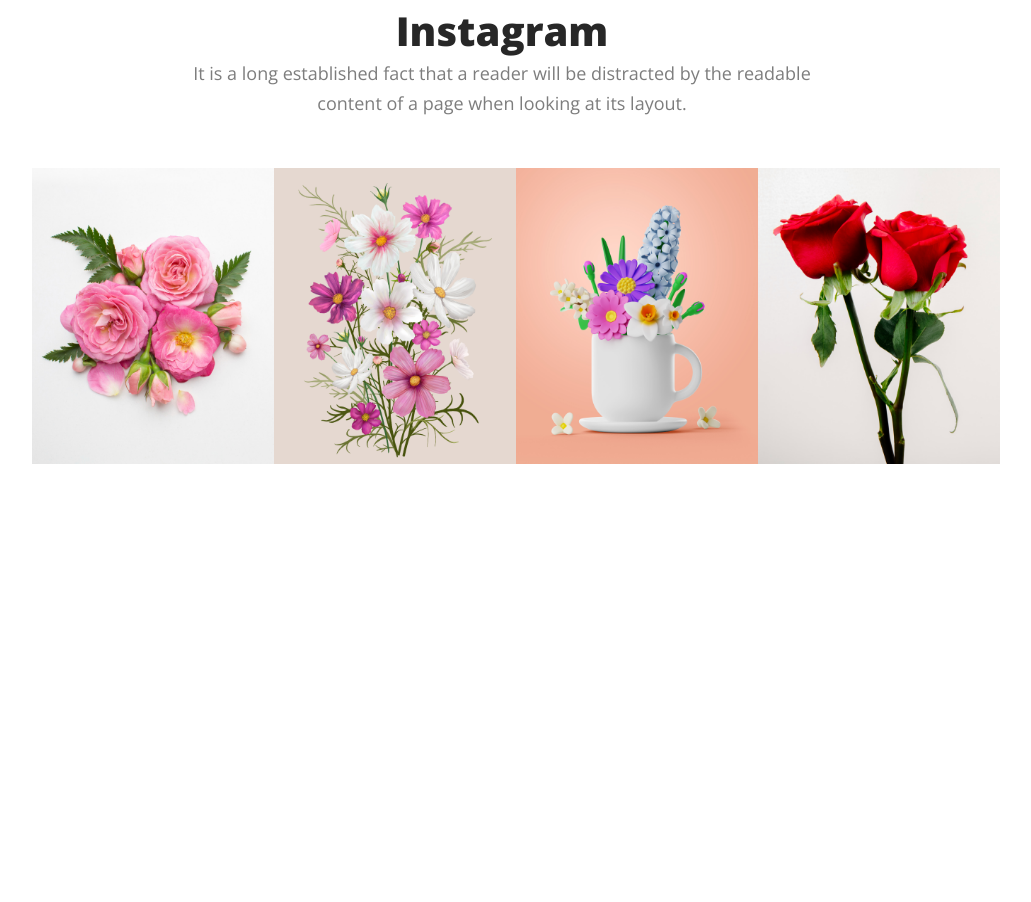
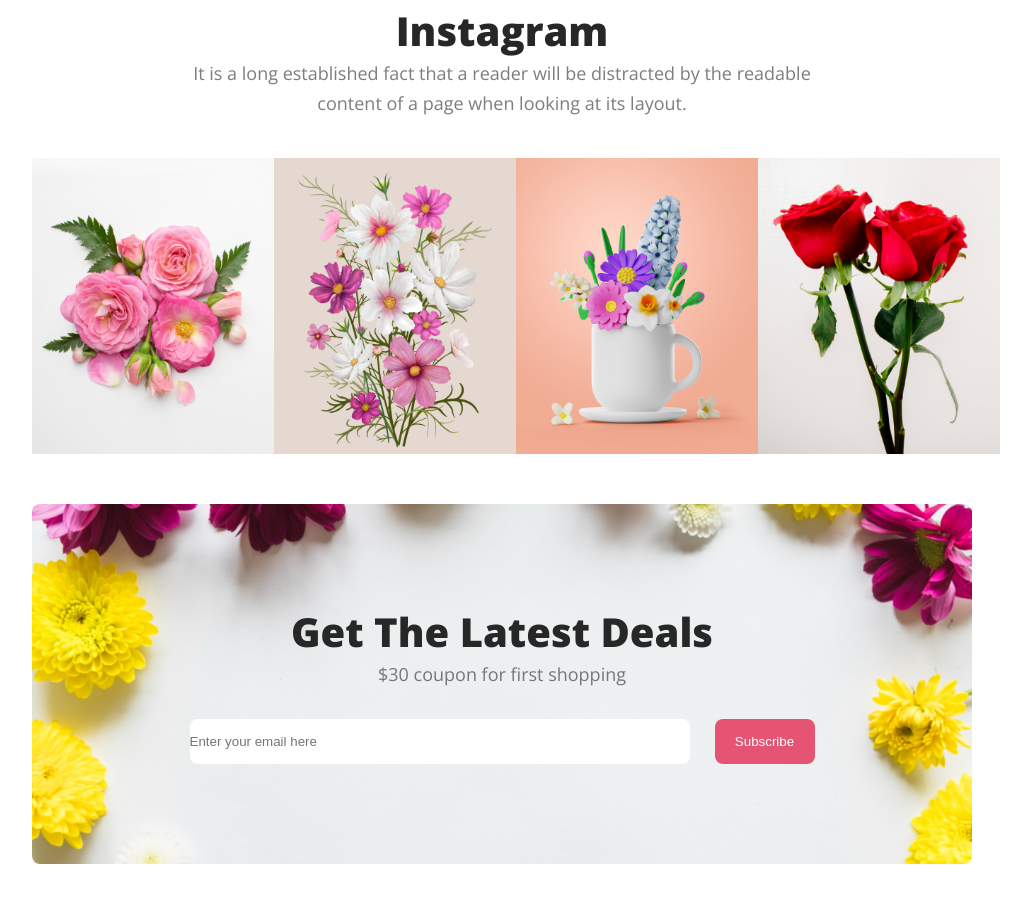
Before and after one commit to Taiful360/Assignment-1, a plain HTML site: page index.html in a window 1280 px wide. Shown: the part 2668-3570 px from the top of the page, without its empty margins (138-1169 px from the left). Before the commit the page ends 3152 px from the top, so only its background shows below. Drawn offline with nearby package versions, Linux system fonts and the light colour scheme.

Commit message:
Latest Deals

```diff
--- a/index.html
+++ b/index.html
@@ -116,7 +116,7 @@
     <section>
         <div class="hot-deal">
             <div class="deal-content">
-                <h3 class="deal-title">Hot Deal ! Sale Up To 25% Off</h3>
+                <h3 class="deal-title">Hot Deal ! Sale Up To 25% <span>Off</span> </h3>
                 <p class="deal-para">It is a long established fact that a reader will be distracted by the readable <br>
                     content of a page when
                     looking at its layout.</p>
@@ -134,7 +134,7 @@
         <div class="instagram-container">
             <div class="instagram-content">
                 <h3>Instagram</h3>
-                <p>It is a long established fact that a reader will be distracted by the readable <br> content of a page
+                <p>It is a long established fact that a reader will be distracted by the readable content of a page
                     when
                     looking at its layout.</p>
             </div>
@@ -147,6 +147,22 @@
             </div>
         </div>
     </section>
+    <div class="latest-deals">
+        <h2>Get The Latest Deals</h2>
+        <p>$30 coupon for first shopping</p>
+        <form class="email-container" action="">
+            <input class="email" type="email" placeholder="Enter your email here">
+            <input class="subscribe" type="button" value="Subscribe">
+        </form>
+
+    </div>
+    <!-- <footer>
+        <div class="footer-container">
+            <h1></h1>
+            <p></p>
+
+        </div>
+    </footer> -->
 </body>
 
 </html>
--- a/styles.css
+++ b/styles.css
@@ -273,6 +273,10 @@ body {
     margin-top: 60px;
 }
 
+.deal-title span {
+    color: #E55473
+}
+
 .deal-title {
     color: #272727;
     font-size: 40px;
@@ -338,4 +342,136 @@ body {
 .instagram-img img {
     width: 242px;
     height: 296px;
+    margin-top: 30px;
 }
+
+.instagram-content p {
+    width: 50%;
+    margin: auto;
+    padding-bottom: 10px;
+}
+
+/* Get The Latest Deals */
+
+/* .latest-deal img {
+    width: 75%;
+    margin-left: 170px;
+
+
+
+}
+
+ .latest-deal {
+    text-align: center;
+    align-items: center;
+    position: relative;
+    background: url('pic.png');
+    background-size: cover;
+    background-position: center;
+    color: white;
+}
+
+.headding {
+    position: absolute;
+    top: 50%;
+    left: 50%;
+}
+
+ .input {
+    position: absolute;
+}
+
+.btn {
+    position: absolute;
+    color: #E55473;
+    border-radius: 10px;
+    border: none;
+}
+
+.subscribe {
+    display: flex;
+    gap: 35px;
+    margin-top: 50px;
+}
+
+
+
+.subscribe button {
+    display: flex;
+    width: 150px;
+    height: 64px;
+    color: #FFF;
+    font-size: 20px;
+    font-weight: 700;
+    background: #E55473;
+    border: none;
+    border-radius: 8px;
+    align-items: center;
+    justify-content: center;
+}
+
+.subscribe input {
+    width: 400px;
+    height: 64px;
+    border-radius: 8px;
+    border: none;
+} */
+
+.latest-deals {
+    background-image: url(pic.png);
+    text-align: center;
+    background-repeat: no-repeat;
+    background-position: center;
+    background-size: cover;
+    margin: 50px 170px;
+    padding: 100px;
+    border-radius: 8px;
+}
+
+.latest-deals h2 {
+    color: #272727;
+    text-align: center;
+    font-size: 40px;
+    font-weight: 800;
+}
+
+.latest-deals p {
+    color: rgba(39, 39, 39, 0.60);
+    text-align: center;
+    font-size: 18px;
+    font-weight: 400;
+    line-height: 30px;
+}
+
+.email {
+    width: 500px;
+    height: 45px;
+    border: none;
+    border-radius: 8px;
+    margin-top: 30px;
+}
+
+.subscribe {
+    width: 100px;
+    height: 45px;
+    border-radius: 8px;
+    background: #E55473;
+    border: none;
+    color: white;
+    margin-top: 30px;
+
+}
+
+.email-container {
+    display: flex;
+    gap: 25px;
+    justify-content: center;
+}
+
+/* footer section  */
+.footer-container {
+    width: 1922px;
+    height: 449px;
+    background-color: #111010;
+
+}
```
Also changed, not shown: pic.png (renamed from Flower Asset/Rectangle 9.png).
